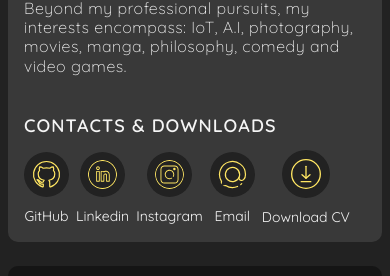
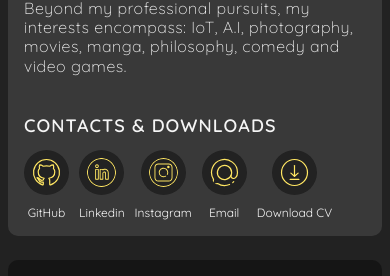
Before and after one commit to Joal84/portfolio, a Next.js app: page / in a window 390 px wide. Shown: the part 1275-1551 px from the top of the page. Built offline with nearby package versions, Linux system fonts and the light colour scheme.

Commit message:
cntacts svg size corrected on small devices

```diff
--- a/src/app/components/contacts.module.css
+++ b/src/app/components/contacts.module.css
@@ -107,8 +107,12 @@
     padding: 8px;
     background-color: var(--module-bg);
     border-radius: 300px;
-    width: 48px;
-    height: 48px;
+    width: 45px;
+    height: 45px;
+  }
+  .icon_small {
+    width: 30px;
+    stroke-width: 2px;
   }
 }
 @media screen and (max-width: 420px) {
@@ -118,6 +122,12 @@
 }
 @media screen and (max-width: 390px) {
   .contactContainer {
-    gap: 7px;
+    gap: 10px;
+  }
+  .singleContainer h3 {
+    font-size: 12px;
+  }
+  .download h3 {
+    font-size: 12px;
   }
 }
--- a/src/app/page.module.css
+++ b/src/app/page.module.css
@@ -93,12 +93,13 @@
     width: 100%;
     border-radius: 0;
     padding: 0;
+    padding-bottom: 24px;
   }
   .wrapperProject .subtext {
     margin-left: 24px;
     padding-top: 24px;
     padding-right: 24px;
-    margin-bottom: 8px;
+    margin-bottom: 24px;
   }
   .aboutContainer {
     margin: 0 auto;
--- a/src/app/page.tsx
+++ b/src/app/page.tsx
@@ -15,7 +15,7 @@ import Nav from "./components/Nav";
 
 export default function Home() {
   const [isHover, setIsHover] = useState<number | null>(null);
-  const isDesktop = useMediaQuery({ query: "(min-width: 1100px)" });
+  const isDesktop = useMediaQuery({ query: "(min-width: 1200px)" });
 
   const handleMouseEnter = (number: number) => {
     setIsHover(number);
```
